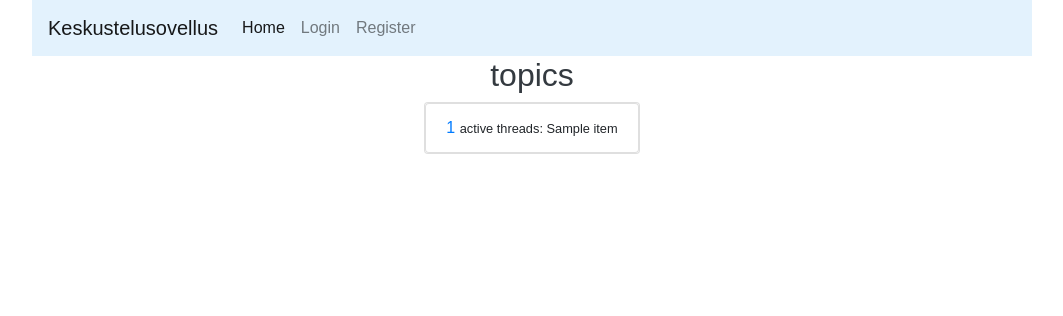
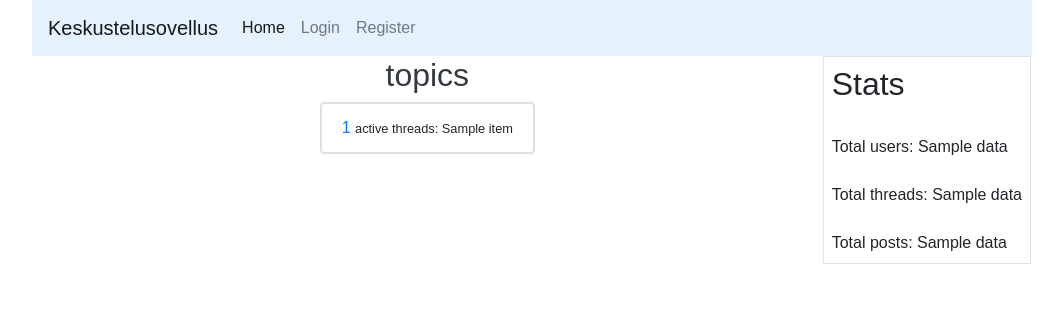
Before and after one commit to miartris/Keskustelusovellus, a Flask app: template templates/index.html in a window 1280 px wide. Shown: the top 316 px of the page, without its empty margins (108-1171 px from the left). Run offline with Flask 3, Linux system fonts and the light colour scheme; the template is opened without the code that fills it: most values are stand-ins (such as "Sample title", 1, 10 or a date in 2020); some libraries are stand-ins or nearby versions.

Commit message:
ui tweaks

```diff
--- a/models.py
+++ b/models.py
@@ -122,3 +122,9 @@ def add_upvote(id: int, increment: int):
     query = text("UPDATE posts SET upvotes = upvotes + 1 where post_id = :id")
     db.session.execute(query, {"id":id})
     db.session.commit()
+
+def get_total_statistics():
+    query = text("SELECT COUNT(DISTINCT user_id), COUNT(DISTINCT T.thread_id), COUNT(DISTINCT post_id) " \
+                 "FROM users U, THREADS T, posts P")
+    res = db.session.execute(query)
+    return res.fetchone()
--- a/routes.py
+++ b/routes.py
@@ -15,7 +15,8 @@ def not_found(e):
 def index():
     if request.method == "GET":
         topics = models.get_topics_and_threads()
-        return render_template("index.html", topics=topics)
+        stats = models.get_total_statistics()
+        return render_template("index.html", topics=topics, data=stats)
     if request.method=="POST":
         if not session["admin"]:
             abort(403)
--- a/templates/index.html
+++ b/templates/index.html
@@ -1,9 +1,12 @@
 {% extends "layout.html" %}
 
 {% block content %}
-<h2 class="text-dark text-center">topics</h2>
-<div class="row d-flex justify-content-center align-items-center">
+<div class="row d-flex ml-auto justify-content-center">
+    <div class="mr-auto" style="visibility: hidden;">
+
+    </div>
     <ul class="list-group">
+        <h2 class="text-dark text-center">topics</h2>
         {% for item in topics %}
         <div class="card">
             <li class="list-group-item card-body">
@@ -13,9 +16,20 @@
         </div>
         {% endfor %}
     </ul>
+    <div class="d-inline-flex ml-auto mb-auto flex-column border p-2 mr-3">
+        <h2>Stats</h4>
+        <br>
+        <span>Total users: {{ data[0] }} </span>
+        <br>
+        <span>Total threads: {{ data[1] }}</span>
+        <br>
+        <span>Total posts: {{ data[2] }}</span>
+    </div>
+
 </div>
+
 {% if session.admin %}
-<div class="mt-5 form-group d-flex justify-content-center align-items-center flex-column text-center">
+<div class="mt-5 pr-5 mr-5 form-group d-flex justify-content-center align-items-center flex-column text-center">
     <form action="" id="new_topic" method="POST">
         <label for="new_topic">Create a new topic</label>
         <input class="form-control mb-2" type="text" id=new_topic name="title" placeholder="title"></input>
```
